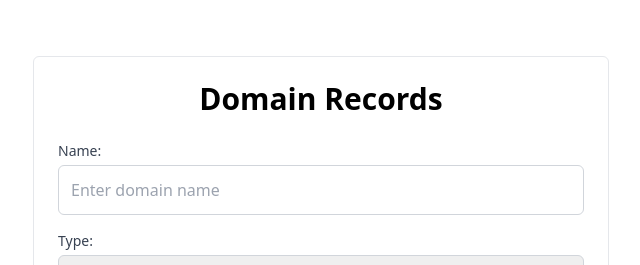
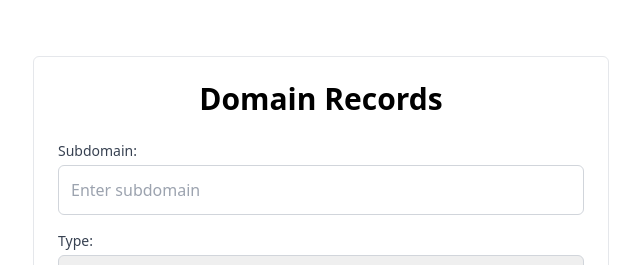
Before and after one commit to Ritik008/dns-manager-frontend, a React (Create React App) app: page /create/record/1 in a window 1280 px wide. Shown: the top 265 px of the page, without its empty margins (319-959 px from the left). Built offline with nearby package versions, Linux system fonts and the light colour scheme; no server answers; the HTML template or start-up script is replaced by a standard one.

Commit message:
adding new domain

```diff
--- a/src/pages/SubdomainRecord.jsx
+++ b/src/pages/SubdomainRecord.jsx
@@ -1,15 +1,18 @@
-import React, { useState } from "react";
+import React, { useEffect, useState } from "react";
 import axios from "axios";
 import { useParams } from "react-router-dom";
 import { BASE_URL } from "../contast";
 
-const AddDomainRecordForm = ({ domainId }) => {
-  const [formData, setFormData] = useState({
+const AddDomainRecordForm = () => {
+  const initialValue = {
     name: "",
     type: "",
     values: [],
     ttl: "",
-  });
+  }
+  const [formData, setFormData] = useState(initialValue);
+
+  const [domainRecords, setDomainRecords] = useState()
 
   const { id } = useParams();
 
@@ -21,14 +24,31 @@ const AddDomainRecordForm = ({ domainId }) => {
   const handleSubmit = async (e) => {
     e.preventDefault();
     try {
+      formData.name = formData.name+'.'+domainRecords.name
       await axios.post(`${BASE_URL}/api/dns/domains/${id}/records`, formData);
       console.log("Domain record added successfully");
+      setFormData(initialValue)
       // Optionally, you can perform any action after the record is added, such as displaying a success message or redirecting the user
     } catch (error) {
       console.error("Error adding domain record:", error);
       // Optionally, you can handle the error, such as displaying an error message to the user
     }
   };
+
+  useEffect(() => {
+    const fetchDomainRecords = async () => {
+      try {
+        const response = await axios.get(
+          `${BASE_URL}/api/dns/domains/${id}`
+        );
+        setDomainRecords(response?.data);
+      } catch (error) {
+        console.error("Error fetching domain records:", error);
+      }
+    };
+
+    fetchDomainRecords();
+  }, []);
 
   return (
     <div className="max-w-xl mx-auto mt-10 p-6 bg-white border rounded-md">
@@ -39,7 +59,7 @@ const AddDomainRecordForm = ({ domainId }) => {
             htmlFor="name"
             className="block text-sm font-medium text-gray-700"
           >
-            Name:
+            Subdomain:
           </label>
           <input
             type="text"
@@ -48,8 +68,9 @@ const AddDomainRecordForm = ({ domainId }) => {
             value={formData.name}
             onChange={handleChange}
             className="mt-1 p-3 border border-gray-300 rounded-md w-full focus:outline-none focus:border-blue-500"
-            placeholder="Enter domain name"
+            placeholder="Enter subdomain"
           />
+          <div className="text-gray-700 text-xs italic mt-1">{domainRecords?.name}</div>
         </div>
         <div>
           <label
@@ -88,8 +109,11 @@ const AddDomainRecordForm = ({ domainId }) => {
           <textarea
             id="values"
             name="values"
-            value={formData.values}
-            onChange={handleChange}
+            value={formData.values.join('\n')}
+            onChange={(e) => {
+              const valuesArray = e.target.value.split('\n');
+              setFormData({ ...formData, values: valuesArray });
+            }}
             className="mt-1 p-3 border border-gray-300 rounded-md w-full h-32 resize-none focus:outline-none focus:border-blue-500"
             placeholder="Enter record values"
           />
```
